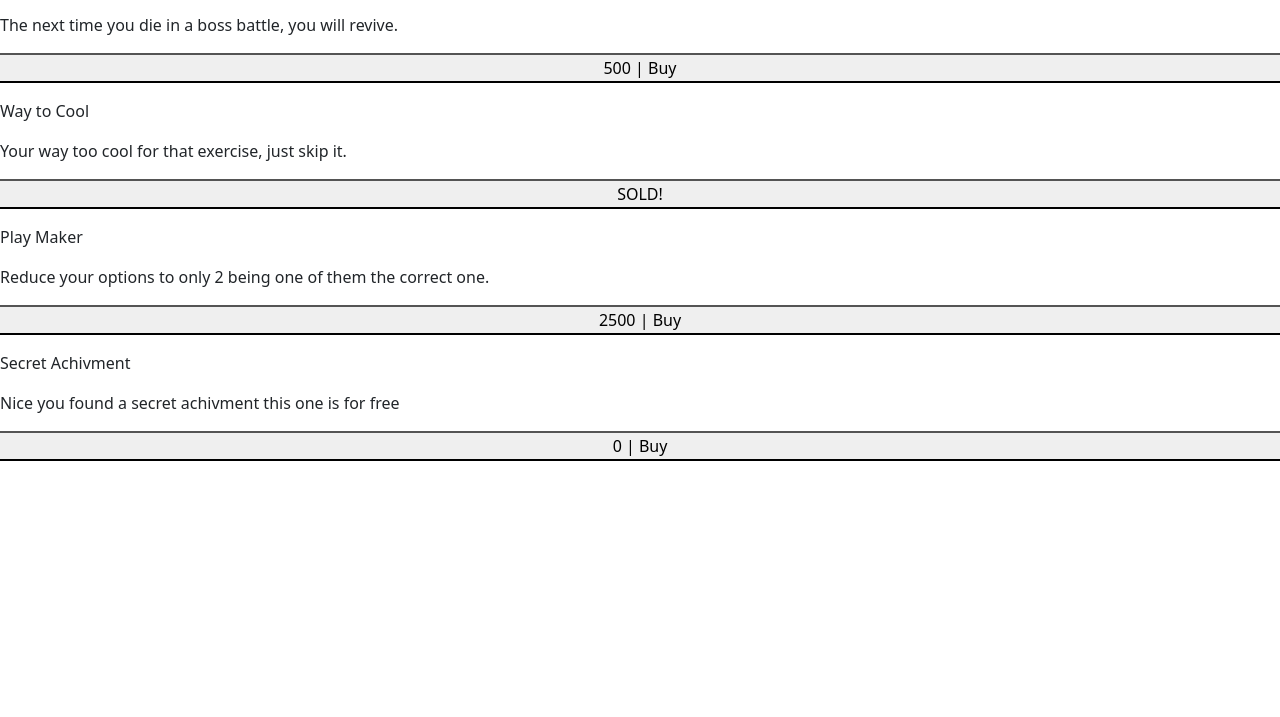
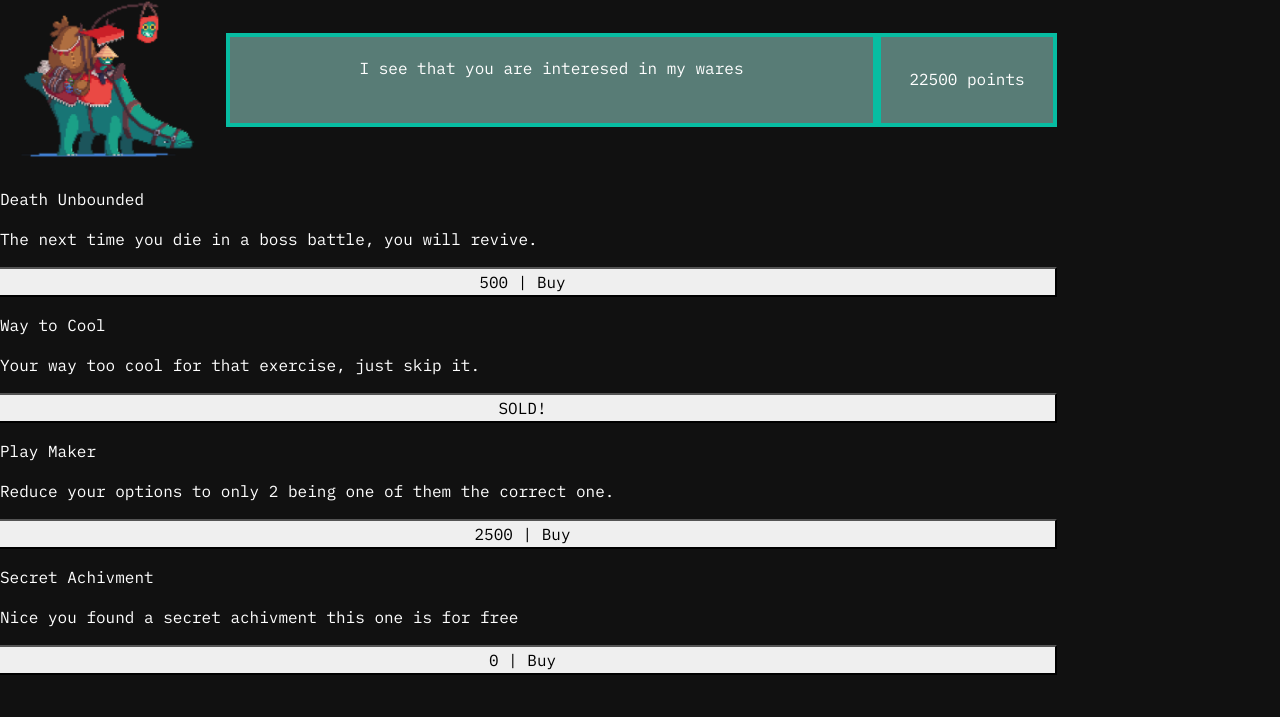
Before and after one commit to Bernardolgm99/kowd, a plain HTML site: page html/merchant.html in a window 1280 px wide. Shown: the part 83-800 px from the top of the page. Drawn offline with nearby package versions, Linux system fonts and the light colour scheme.

Commit message:
merchant updates and some css

```diff
--- a/css/base.css
+++ b/css/base.css
@@ -1,5 +1,4 @@
 @import url('https://fonts.googleapis.com/css2?family=IBM+Plex+Mono&display=swap');
-
 
 body{
     background-color: #111;
--- /dev/null
+++ b/css/merchant.css
@@ -0,0 +1,39 @@
+@import url('https://fonts.googleapis.com/css2?family=IBM+Plex+Mono&display=swap');
+
+#merchant {
+   width: 238px;
+   height: auto;
+}
+
+body{
+    background-color: #111;
+    width: 101%;
+    color: rgb(255, 255, 255);
+    display: table-footer-group;
+    font-family: 'IBM Plex Mono', monospace;
+}
+
+#points {
+    width: 180;
+    height: 94;
+    background-color: rgba(175, 255, 242, 0.45);
+    text-align: center;
+    border: 4px solid rgba(7, 189, 162, 1);
+    margin: auto;
+}
+
+#points p {
+    margin-top: 20%;
+}
+
+#merchantLines {
+    width: 651;
+    height: 94;
+    background-color: rgba(175, 255, 242, 0.45);
+    text-align: center;
+    border: 4px solid rgba(7, 189, 162, 1);
+    margin: auto;
+}
+#merchantLines p {
+    margin-top: 3%;
+}
--- a/html/merchant.html
+++ b/html/merchant.html
@@ -6,10 +6,14 @@
     <title>Bootstrap demo</title>
     <link href="https://cdn.jsdelivr.net/npm/bootstrap@5.2.0-beta1/dist/css/bootstrap.min.css" rel="stylesheet"
         integrity="sha384-0evHe/X+R7YkIZDRvuzKMRqM+OrBnVFBL6DOitfPri4tjfHxaWutUpFmBp4vmVor" crossorigin="anonymous">
+    <link rel="stylesheet" href="../css/merchant.css">
 </head>
 
 <body>
     <h1>Merchant</h1>
+    <div class="row">
+        <img id="merchant" src="../media/img/merchant.png"> <div id="merchantLines"></div>  <div id="points"></div>
+    </div>
     <div id="shop">
 
     </div>
--- a/js/init.js
+++ b/js/init.js
@@ -62,7 +62,7 @@ function initdata() {
              currentExercise: 0,
              bag: [2],
              level: 0,
-             point: 0
+             point: 22500
         }
         localStorage.setItem('currentUser', JSON.stringify(currentUser))
         console.log('current user data injected')
--- a/js/view/merchantView.js
+++ b/js/view/merchantView.js
@@ -1,9 +1,24 @@
-import * as User from "../models/userModel.js"
 import * as Item from "../models/itemsModel.js"
 //JSON.parse(localStorage.getItem('users'))
 let currentUser = JSON.parse(localStorage.getItem('currentUser'))
 if (!(localStorage.getItem('currentUser'))) window.location.href = "../../html/login.html"
-//get items Item.itemArray
+console.log(currentUser)
+//render points
+function renderPoints() {
+    let pointPlace = document.querySelector('#points')
+    pointPlace.innerHTML = `<p>${currentUser.point} points</p>`
+}
+
+//merchantLines
+function merchantLines(value){
+    let merchantLinePlace = document.querySelector('#merchantLines')
+    switch(value) {
+        case 0:
+            let linesArray = [`Hello ${currentUser.first_name}, you can take anything as long as you have enough coins.`,`I see that you are interesed in my wares`,`Welcome back ${currentUser.first_name}, I'm glad to see you well once more, please take anything you want.`]
+            merchantLinePlace.innerHTML = `<p>${linesArray[Math.floor(Math.random() * linesArray.length)]}</p>`
+
+    }
+}
 
 //create list
 renderShop()
@@ -50,6 +65,8 @@ function renderShop() {
 
     }
     renderBtn()
+    renderPoints()
+    merchantLines(0)
 }
 
 function renderBtn() {
@@ -65,19 +82,21 @@ function renderBtn() {
                 console.log(currentUser.point)
                 if ((currentUser.bag.find(item => item == itemShop.id)) == undefined && currentUser.point >= itemShop.value) {
                     (currentUser.bag).push(itemShop.id)
+                    currentUser.point = currentUser.point - itemShop.value
                     //update inlocalstorage UserBag
                 } else {
-                    alert(`${itemShop.name} already bought`)
+                    merchantLines(2)
                 }
             } else {
                 if(currentUser.point >= itemShop.value){
                     (currentUser.bag).push(itemShop.id)
                 } else {
-                    alert(`${itemShop.name} already bought`)
+                    merchantLines(1)
                 }
             }
             (currentUser.bag).sort()
             renderShop()
+            renderPoints()
         })
         //add item
         //ler valor de pontos do utiliador
```
Also changed, not shown: media/img/merchant.png (added).
